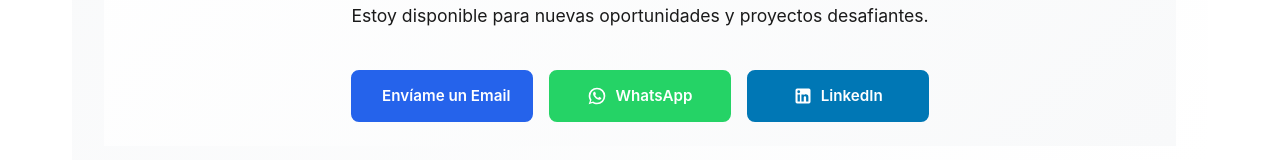
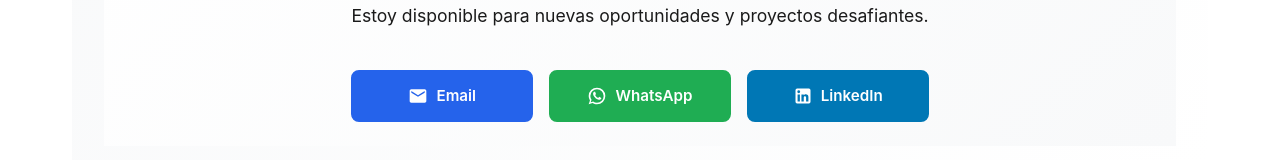
Before and after one commit to Walter-Duchi/portafolio, an Angular app: page / in a window 1280 px wide. Shown: the part 5368-5528 px from the top of the page. Built offline with nearby package versions, Linux system fonts and the light colour scheme.

Commit message:
terminado

```diff
--- a/src/app/components/contact/contact.css
+++ b/src/app/components/contact/contact.css
@@ -66,8 +66,8 @@
 }
 
 .contact-button.whatsapp {
-  background-color: #25d366;
-  border-color: #25d366;
+  background-color: hsl(142, 70%, 40%);
+  border-color: hsl(142, 70%, 40%);
 }
 
 .contact-button.whatsapp:hover {
--- a/src/app/components/contact/contact.html
+++ b/src/app/components/contact/contact.html
@@ -8,12 +8,13 @@
         </div>
 
         <div class="contact-buttons">
+
             <a href="mailto:waltduchi@gmail.com" class="contact-button email">
                 <svg width="20" height="20" viewBox="0 0 24 24" fill="currentColor">
                     <path
                         d="M20 4H4c-1.1 0-1.99.9-1.99 2L2 18c0 1.1.9 2 2 2h16c1.1 0 2-.9 2-2V6c0-1.1-.9-2-2-2zm0 4l-8 5-8-5V6l8 5 8-5v2z" />
                 </svg>
-                Envíame un Email
+                Email
             </a>
             <a ref="https://wa.me/593993516268" target="_blank" class="contact-button whatsapp">
                 <svg width="20" height="20" viewBox="0 0 24 24" fill="currentColor">
@@ -29,6 +30,7 @@
                 </svg>
                 LinkedIn
             </a>
+
         </div>
     </div>
 </section>
```
